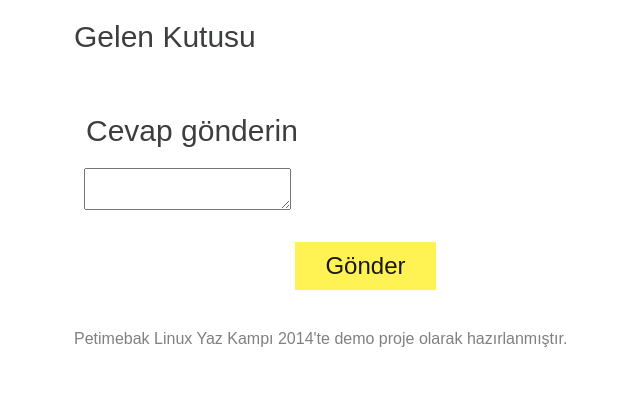
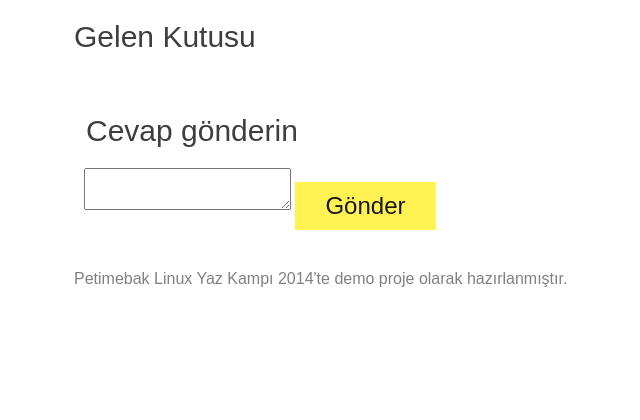
Before and after one commit to lyk2014-python/petimebak, a Django app: template templates/conversation_detail.html in a window 1280 px wide. Shown: the part 380-800 px from the top of the page, without its empty margins (216-856 px from the left). Run offline with Django 3.2, Linux system fonts and the light colour scheme; the template is opened without the code that fills it: most values are stand-ins (such as "Sample title", 1, 10 or a date in 2020); form fields are guessed from the names that the template uses; some libraries are stand-ins or nearby versions.

Commit message:
Minor css fixes

```diff
--- a/static/css/screen.css
+++ b/static/css/screen.css
@@ -160,7 +160,7 @@ form input[type='submit'] {
 
 .contact input[type='submit'] {
     font-size: 24px;
-    margin-top: 74px;
+    margin-top: 14px;
 }
 
 #id_text {
@@ -265,3 +265,7 @@ nav ul li.welcome {
     float: left;
     list-style: none;
 }
+
+.photos h3 {
+    margin-left: 11px;
+}
--- a/templates/detail.html
+++ b/templates/detail.html
@@ -27,6 +27,7 @@
     </div>
 
 
+    <div class="photos">
         <h3>Fotoğraflar {% if advert.user == user %}<a class="photo-add-link" href="{% url "photo_add" advert.id %}">(Ekle)</a>{% endif %}</h3>
 
         <ul class="advert-images">
@@ -40,6 +41,7 @@
             <li>Bu ilanda hiç fotoğraf yok.</li>
             {% endfor %}
         </ul>
+    </div>
 
     {% if user.is_authenticated %}
     <div class="contact">
```
Lines whose indentation alone changed are shown as unchanged.
